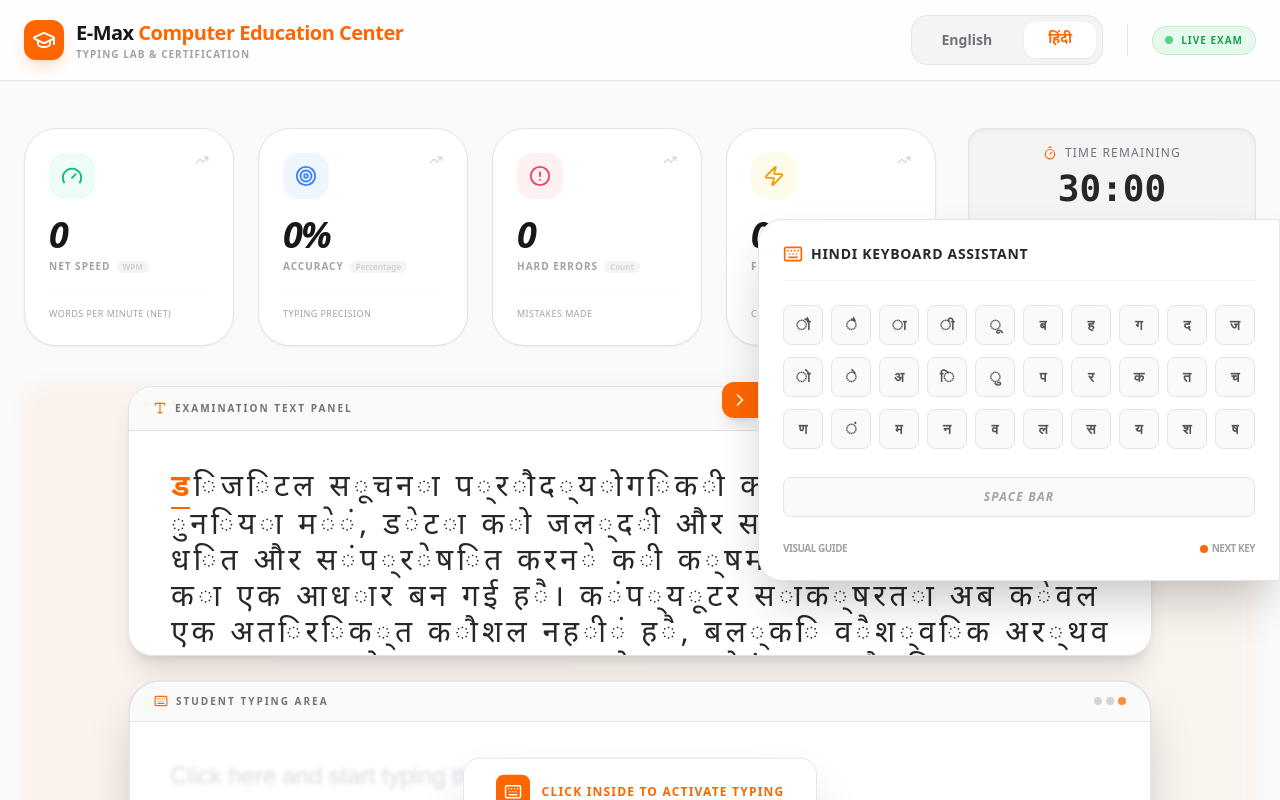
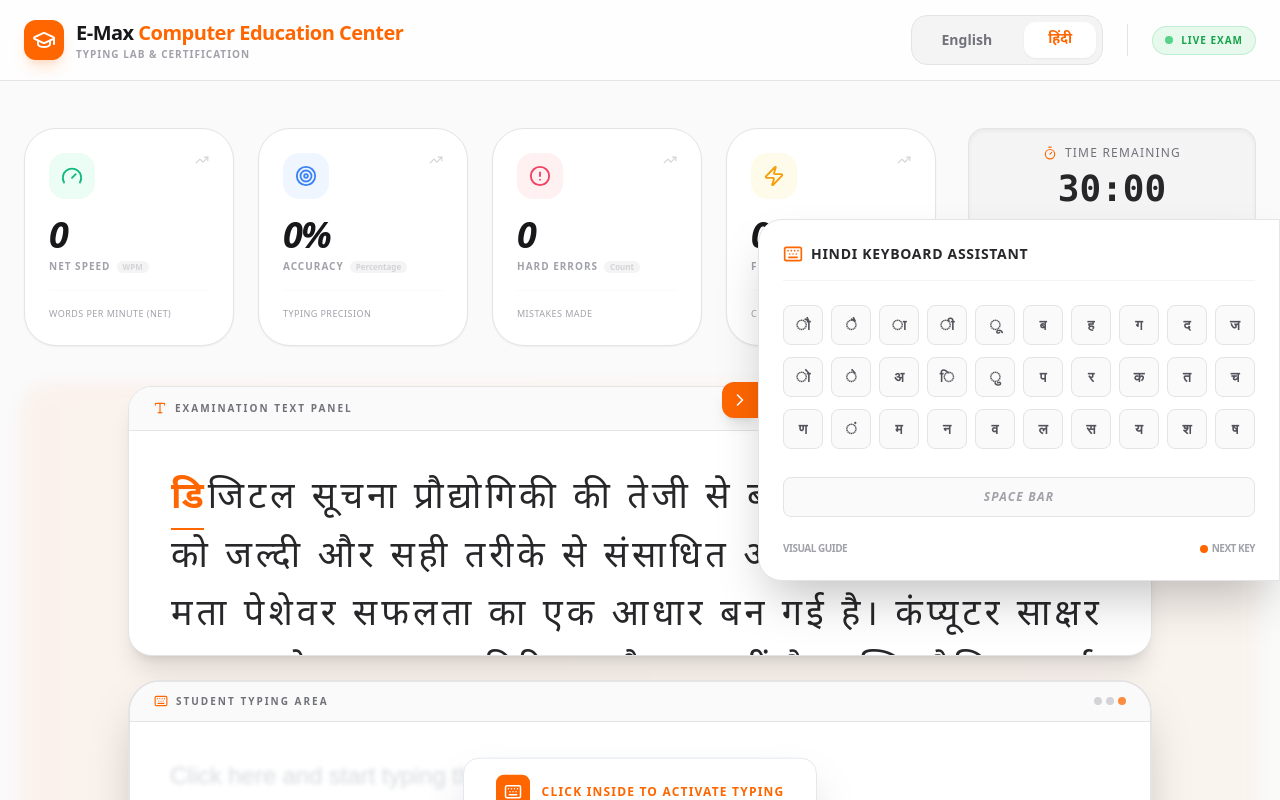
Before and after one commit to haarekasahara1923-wq/type, a Next.js app: page / in a window 1280 px wide. Both pictures are taken after a click on the button "हिंदी". Shown: the top 800 px of the page. Built offline with nearby package versions, Linux system fonts and the light colour scheme; no server answers; the database is empty.

Commit message:
Fix: Hindi 'circles' issue by using Grapheme Clusters and enforced standard MANGAL font

```diff
--- a/src/app/globals.css
+++ b/src/app/globals.css
@@ -78,6 +78,11 @@
   }
 
   /* Font Families */
+  .font-mangal {
+    font-family: 'Mangal', 'Noto Sans Devanagari', sans-serif;
+    line-height: 1.8;
+  }
+
   .font-hindi {
     font-family: var(--font-hindi), 'Mangal', sans-serif;
   }
@@ -86,6 +91,7 @@
     font-family: var(--font-inter), 'Inter', system-ui, sans-serif;
   }
 }
+
 
 
 /* Typing specific classes */
--- a/src/components/TypingBox.tsx
+++ b/src/components/TypingBox.tsx
@@ -26,10 +26,20 @@ export default function TypingBox() {
     setUserInput(e.target.value);
   };
 
-  // Split content into characters for rendering in the text display area
+  // Split content into grapheme clusters for rendering (prevents Hindi matras from detaching)
   const renderDisplayContent = () => {
-    const chars = content.split("");
-    const userChars = userInput.split("");
+    // Falls back to simple split if Intl.Segmenter is not available
+    const segmenter = typeof Intl !== 'undefined' && (Intl as any).Segmenter
+      ? new (Intl as any).Segmenter(undefined, { granularity: 'grapheme' })
+      : null;
+
+    const chars = segmenter
+      ? Array.from(segmenter.segment(content)).map((s: any) => s.segment)
+      : content.split("");
+
+    const userChars = segmenter
+      ? Array.from(segmenter.segment(userInput)).map((s: any) => s.segment)
+      : userInput.split("");
 
     return chars.map((char, index) => {
       let status = "neutral";
@@ -44,12 +54,12 @@ export default function TypingBox() {
           key={index}
           id={index === userChars.length ? "current-char" : undefined}
           className={cn(
-            "inline-block relative transition-all duration-150",
-            status === "typed" && "text-zinc-400 dark:text-zinc-600", // Dull grey for typed text
+            "inline-block relative transition-all duration-75",
+            status === "typed" && "text-zinc-400 dark:text-zinc-600",
             status === "error" && "text-red-500 bg-red-100 dark:bg-red-900/30 font-bold",
             status === "current" && "text-brand-primary font-bold border-b-2 border-brand-primary",
             status === "neutral" && "text-zinc-800 dark:text-zinc-200",
-            language === "Hindi" ? "font-hindi text-3xl mx-0.5" : "font-english text-2xl"
+            language === "Hindi" ? "font-mangal text-4xl mx-0.5 leading-[1.6]" : "font-english text-2xl"
           )}
         >
           {char === " " ? "\u00A0" : char}
@@ -57,6 +67,7 @@ export default function TypingBox() {
       );
     });
   };
+
 
   // Sync scroll of display area to the current character
   useEffect(() => {
```
